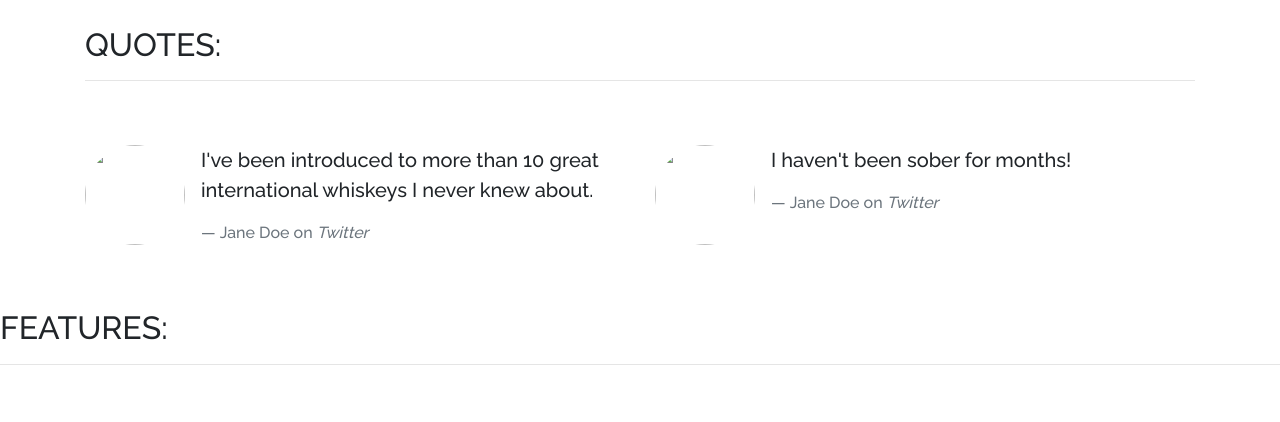
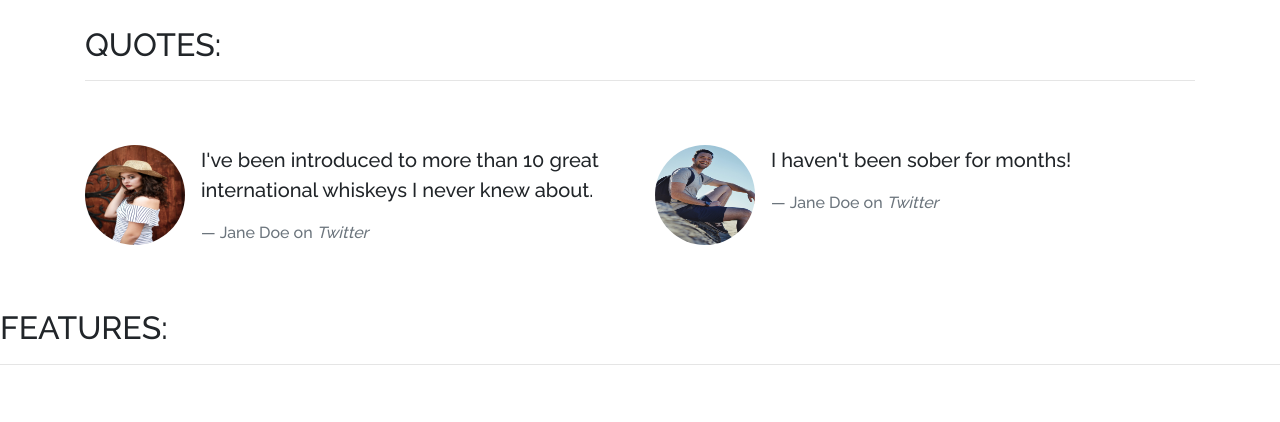
Before and after one commit to MelWatts/bootstrap-basics, a plain HTML site: page index.html in a window 1280 px wide. Shown: the part 878-1300 px from the top of the page. Drawn offline with nearby package versions, Linux system fonts and the light colour scheme.

Commit message:
Add images

```diff
--- a/css/style.css
+++ b/css/style.css
@@ -8,7 +8,7 @@ body {
 .callout-container {
     height: 100vh;
 
-    background: url('../images/whiskey-background.jpg') no-repeat center center fixed;
+    background: url('../images/whiskey.jpg') no-repeat center center fixed;
     -webkit-background-size: cover;
     -moz-background-size: cover;
     -o-background-size: cover;
--- a/index.html
+++ b/index.html
@@ -87,7 +87,7 @@
                 <div class="col-12 col-md-6">
                     <div class="media">
                         <div class="d-none d-sm-block">
-                            <img src="images/girl-image.png" class="rounded-circle mr-3" height=100 width=100>
+                            <img src="images/girl.jpg" class="rounded-circle mr-3" height=100 width=100>
                         </div>
                         <div class="media-body">
                             <blockquote class="blockquote">
@@ -100,7 +100,7 @@
                 <div class="col-12 col-md-6">
                     <div class="media">
                         <div class="d-none d-sm-block">
-                            <img src="images/guy-image.png" class="rounded-circle mr-3" height=100 width=100>
+                            <img src="images/guy.jpg" class="rounded-circle mr-3" height=100 width=100>
                         </div>
                         <div class="media-body">
                             <blockquote class="blockquote">
```
Also changed, not shown: images/girl.jpg (added), images/guy.jpg (added), 1 other file.
